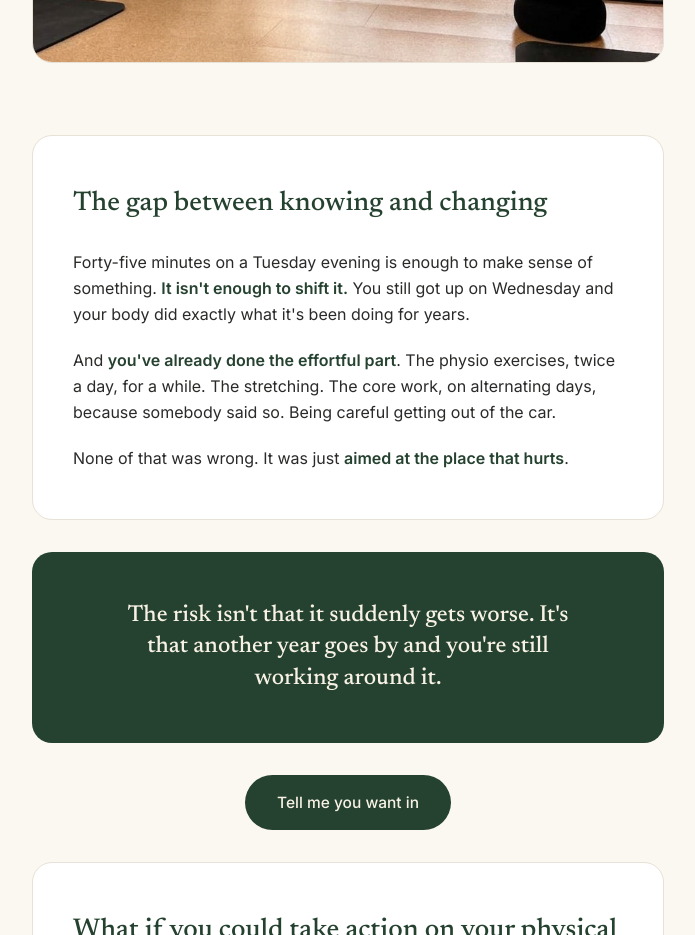
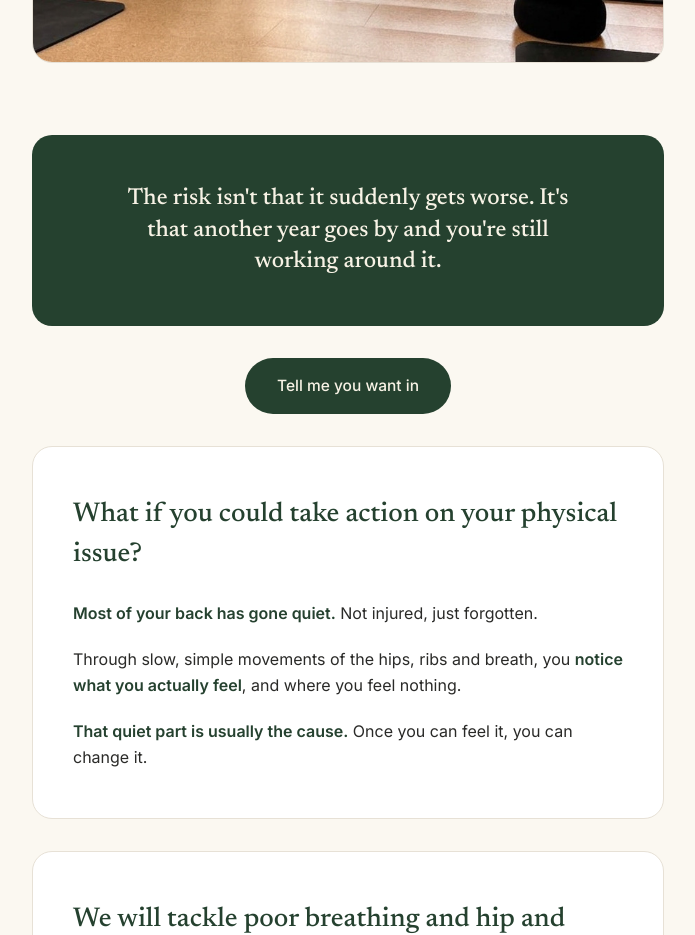
Before and after one commit to VinPOPFrance/James, a Next.js app: page /workshop in a window 1280 px wide. Shown: the part 900-1835 px from the top of the page, without its empty margins (292-987 px from the left). Built offline with nearby package versions, Linux system fonts and the light colour scheme; no server answers.

Commit message:
Remove the "The Problem" section from the workshop page for improved clarity and focus.

```diff
--- a/src/app/workshop/page.tsx
+++ b/src/app/workshop/page.tsx
@@ -79,29 +79,6 @@ export default function WorkshopPage() {
               sizes="(max-width: 768px) 100vw, 680px"
               className="h-auto w-full"
             />
-          </div>
-        </section>
-
-        {/* 2. THE PROBLEM · white card */}
-        <section className={`${card} border border-hairline bg-white`}>
-          <h2 className={h2}>The gap between knowing and changing</h2>
-          <div className="space-y-5 text-[16px] leading-relaxed">
-            <p>
-              Forty-five minutes on a Tuesday evening is enough to make sense
-              of something. <strong className={hl}>It isn&apos;t enough to shift it.</strong> You still got up
-              on Wednesday and your body did exactly what it&apos;s been doing
-              for years.
-            </p>
-            <p>
-              And <strong className={hl}>you&apos;ve already done the effortful part</strong>. The physio
-              exercises, twice a day, for a while. The stretching. The core
-              work, on alternating days, because somebody said so. Being
-              careful getting out of the car.
-            </p>
-            <p>
-              None of that was wrong. It was just <strong className={hl}>aimed at the place that
-              hurts</strong>.
-            </p>
           </div>
         </section>
 
```
